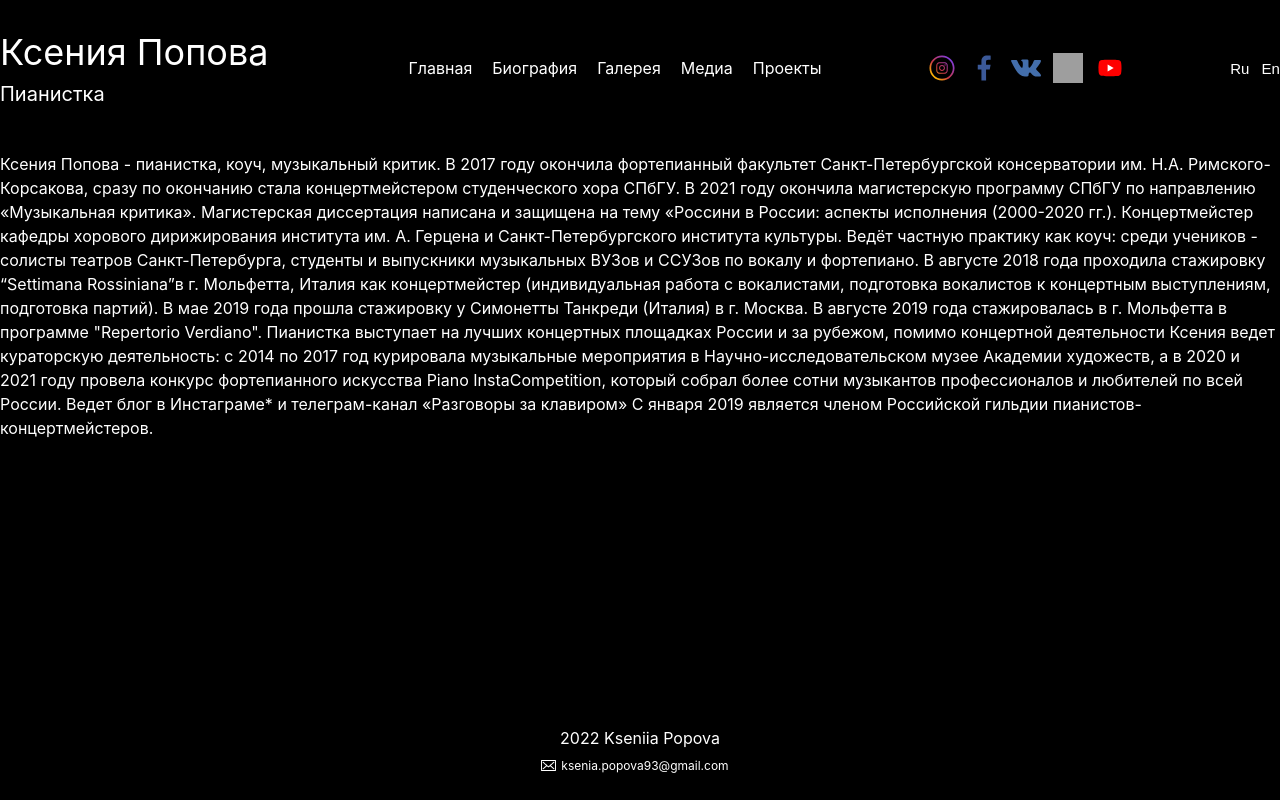
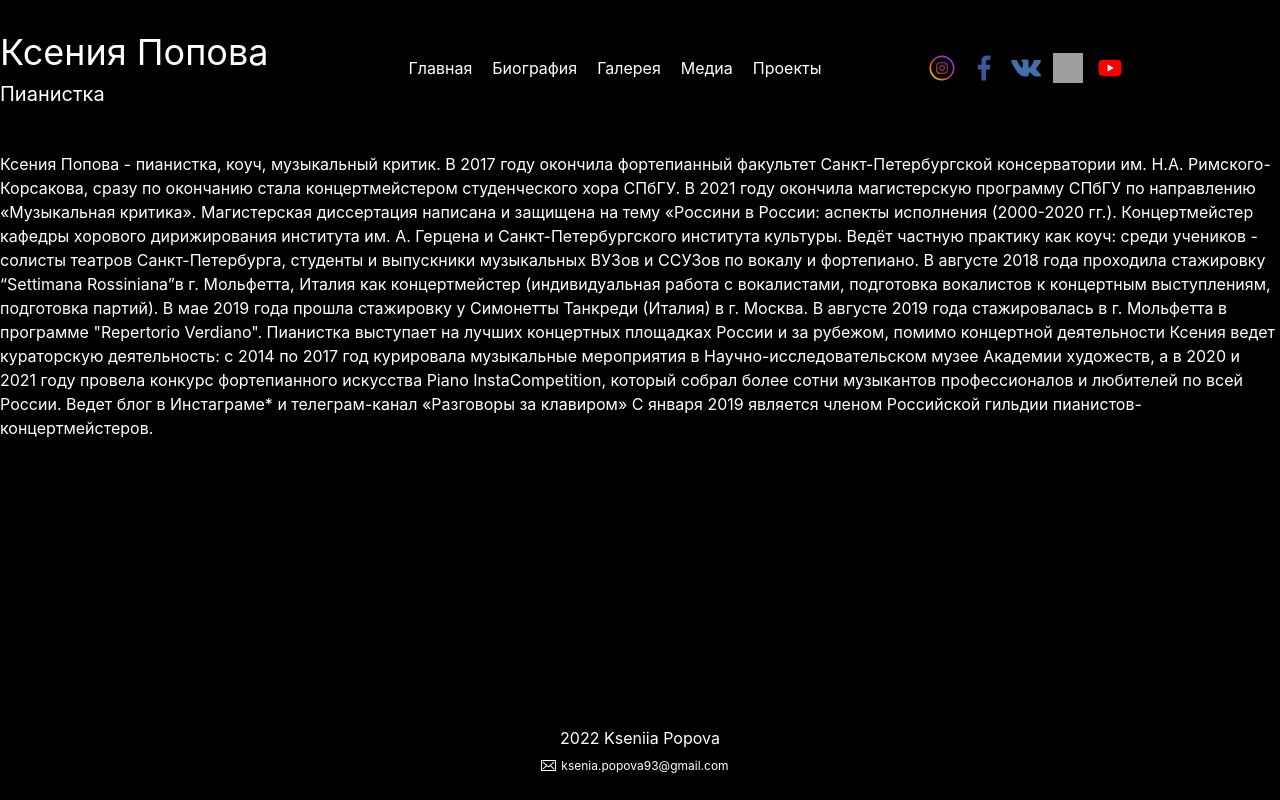
Before and after one commit to maystrova/resume, a Next.js app: page /about in a window 1280 px wide. Built offline with nearby package versions, Linux system fonts and the light colour scheme; grey boxes are pictures that could not be loaded.

Commit message:
lang buttons

```diff
--- a/components/header.tsx
+++ b/components/header.tsx
@@ -2,11 +2,11 @@ import styles from 'styles/header.module.scss'
 import { CONFIG } from 'service/config'
 import Icon, { ICON_SIZE } from 'components/icon'
 import Button, { BUTTON_TYPE } from 'components/button'
-import { useContext, useEffect, useState } from 'react'
+import { useContext, useState } from 'react'
 import { ResumeContext } from 'context/storeContext'
-import { ACTION } from 'context/actions'
 import { LANGUAGE, tr } from 'service/language'
 import Link from 'next/link'
+import { ACTION } from '../context/actions'
 
 interface HeaderProps {}
 
@@ -31,7 +31,7 @@ interface LangChangeMenu {
 
 const Header = ({}: HeaderProps) => {
     const { store, dispatch } = useContext(ResumeContext)
-    const [langBtn, setLangBtn] = useState<boolean>(false)
+    const [langBtn, setLangBtn] = useState<LANGUAGE>(LANGUAGE.RU)
 
     const SOCIAL_MEDIA_BUTTONS: SocialMediaLinks[] = [
         {
@@ -84,6 +84,8 @@ const Header = ({}: HeaderProps) => {
 
     const name: string = tr('name', store.currentLang)
     const prof: string = tr('prof', store.currentLang)
+    const ru = 'Ru'
+    const en = 'En'
 
     return (
         <div className={styles.container}>
@@ -126,9 +128,12 @@ const Header = ({}: HeaderProps) => {
                             onClick={() => {
                                 dispatch({ action: ACTION.SET_LANGUAGE, data: item.langValue })
                                 localStorage.setItem('currentLang', item.langValue)
+                                setLangBtn(item.langValue)
                             }}
                         >
-                            <span>{item.title}</span>
+                            <span style={{ display: 'none' }}>
+                                {langBtn === LANGUAGE.RU ? en : ru}
+                            </span>
                         </Button>
                     )
                 })}
```
Also changed, not shown: pages/index.tsx (+9 -8 lines).
